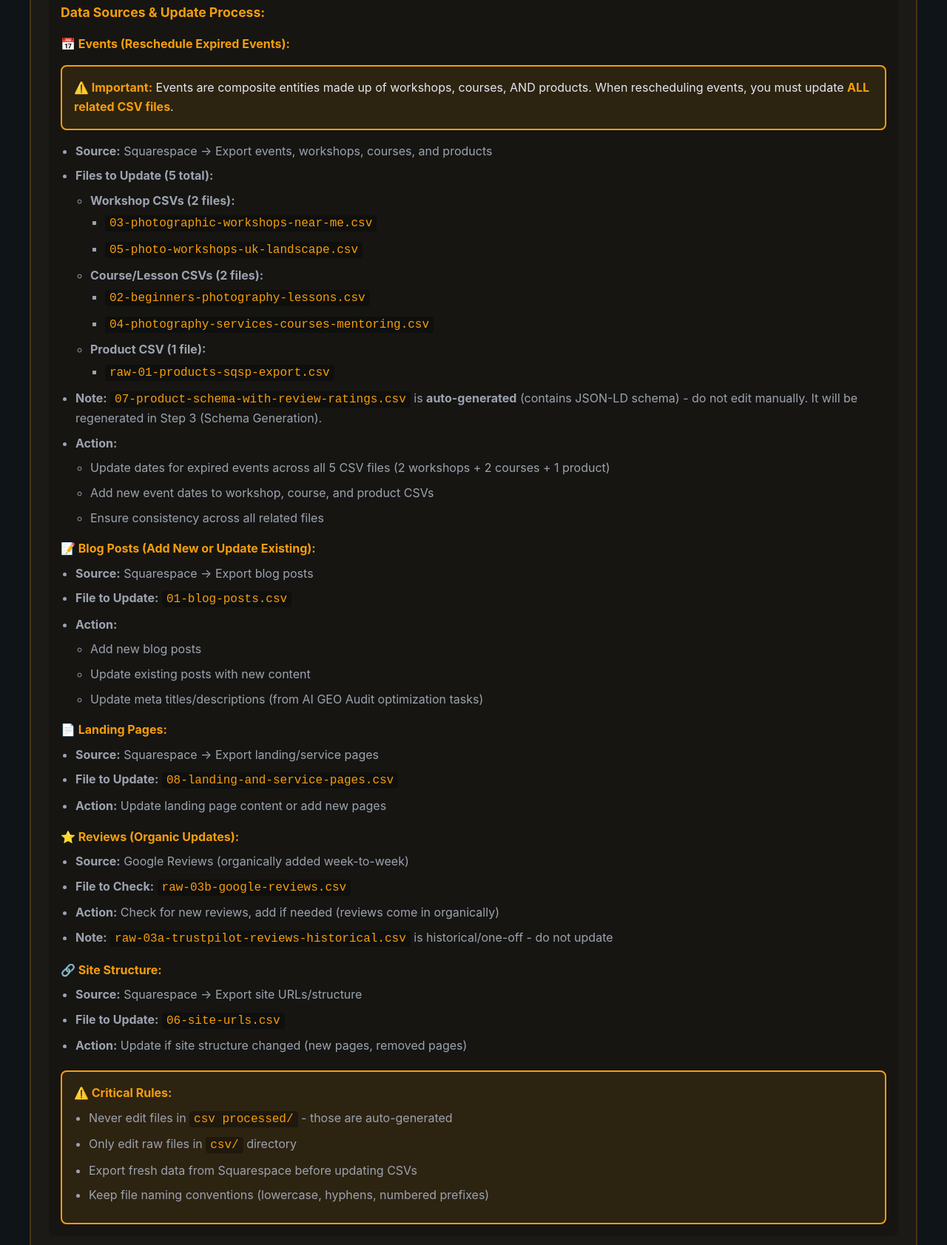
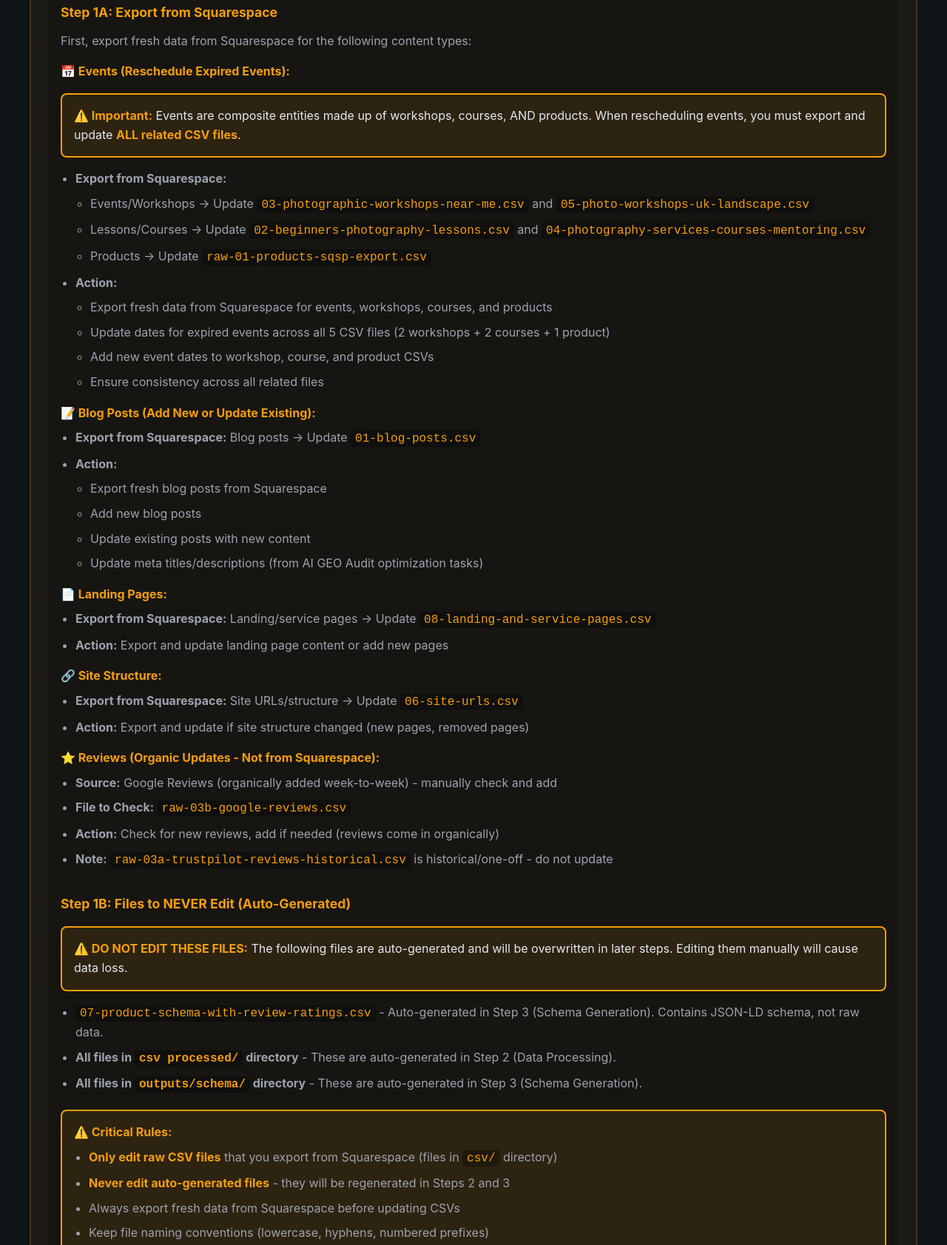
Before and after one commit to alanranger/apps-dashboard, a plain HTML site: page bau-workflow.html in a window 1280 px wide. Shown: the part 631-2314 px from the top of the page at 74% size. Drawn offline with Linux system fonts and the light colour scheme.

Commit message:
Restructure Step 1: Clearly separate Squarespace exports from auto-generated files

```diff
--- a/bau-workflow.html
+++ b/bau-workflow.html
@@ -234,38 +234,24 @@
         Export data from Squarespace and other sources, then update the raw CSV files in <code>alan-shared-resources/csv/</code>.
       </div>
       <div class="step-details">
-        <h3>Data Sources & Update Process:</h3>
+        <h3>Step 1A: Export from Squarespace</h3>
+        <p style="color: var(--text-muted); margin-bottom: 16px;">First, export fresh data from Squarespace for the following content types:</p>
 
         <h4 style="color: var(--brand); margin-top: 16px; margin-bottom: 8px;">📅 Events (Reschedule Expired Events):</h4>
         <div class="warning-box" style="margin-bottom: 16px;">
-          <strong>⚠️ Important:</strong> Events are composite entities made up of workshops, courses, AND products. When rescheduling events, you must update <strong>ALL related CSV files</strong>.
+          <strong>⚠️ Important:</strong> Events are composite entities made up of workshops, courses, AND products. When rescheduling events, you must export and update <strong>ALL related CSV files</strong>.
         </div>
         <ul>
-          <li><strong>Source:</strong> Squarespace → Export events, workshops, courses, and products</li>
-          <li><strong>Files to Update (5 total):</strong>
+          <li><strong>Export from Squarespace:</strong>
             <ul style="margin-top: 8px; margin-left: 20px;">
-              <li><strong>Workshop CSVs (2 files):</strong>
-                <ul style="margin-top: 4px; margin-left: 20px;">
-                  <li><code>03-photographic-workshops-near-me.csv</code></li>
-                  <li><code>05-photo-workshops-uk-landscape.csv</code></li>
-                </ul>
-              </li>
-              <li><strong>Course/Lesson CSVs (2 files):</strong>
-                <ul style="margin-top: 4px; margin-left: 20px;">
-                  <li><code>02-beginners-photography-lessons.csv</code></li>
-                  <li><code>04-photography-services-courses-mentoring.csv</code></li>
-                </ul>
-              </li>
-              <li><strong>Product CSV (1 file):</strong>
-                <ul style="margin-top: 4px; margin-left: 20px;">
-                  <li><code>raw-01-products-sqsp-export.csv</code></li>
-                </ul>
-              </li>
+              <li>Events/Workshops → Update <code>03-photographic-workshops-near-me.csv</code> and <code>05-photo-workshops-uk-landscape.csv</code></li>
+              <li>Lessons/Courses → Update <code>02-beginners-photography-lessons.csv</code> and <code>04-photography-services-courses-mentoring.csv</code></li>
+              <li>Products → Update <code>raw-01-products-sqsp-export.csv</code></li>
             </ul>
           </li>
-          <li><strong>Note:</strong> <code>07-product-schema-with-review-ratings.csv</code> is <strong>auto-generated</strong> (contains JSON-LD schema) - do not edit manually. It will be regenerated in Step 3 (Schema Generation).</li>
           <li><strong>Action:</strong>
             <ul style="margin-top: 8px; margin-left: 20px;">
+              <li>Export fresh data from Squarespace for events, workshops, courses, and products</li>
               <li>Update dates for expired events across all 5 CSV files (2 workshops + 2 courses + 1 product)</li>
               <li>Add new event dates to workshop, course, and product CSVs</li>
               <li>Ensure consistency across all related files</li>
@@ -275,10 +261,10 @@
 
         <h4 style="color: var(--brand); margin-top: 16px; margin-bottom: 8px;">📝 Blog Posts (Add New or Update Existing):</h4>
         <ul>
-          <li><strong>Source:</strong> Squarespace → Export blog posts</li>
-          <li><strong>File to Update:</strong> <code>01-blog-posts.csv</code></li>
+          <li><strong>Export from Squarespace:</strong> Blog posts → Update <code>01-blog-posts.csv</code></li>
           <li><strong>Action:</strong>
             <ul style="margin-top: 8px; margin-left: 20px;">
+              <li>Export fresh blog posts from Squarespace</li>
               <li>Add new blog posts</li>
               <li>Update existing posts with new content</li>
               <li>Update meta titles/descriptions (from AI GEO Audit optimization tasks)</li>
@@ -288,32 +274,40 @@
 
         <h4 style="color: var(--brand); margin-top: 16px; margin-bottom: 8px;">📄 Landing Pages:</h4>
         <ul>
-          <li><strong>Source:</strong> Squarespace → Export landing/service pages</li>
-          <li><strong>File to Update:</strong> <code>08-landing-and-service-pages.csv</code></li>
-          <li><strong>Action:</strong> Update landing page content or add new pages</li>
+          <li><strong>Export from Squarespace:</strong> Landing/service pages → Update <code>08-landing-and-service-pages.csv</code></li>
+          <li><strong>Action:</strong> Export and update landing page content or add new pages</li>
         </ul>
 
-        <h4 style="color: var(--brand); margin-top: 16px; margin-bottom: 8px;">⭐ Reviews (Organic Updates):</h4>
+        <h4 style="color: var(--brand); margin-top: 16px; margin-bottom: 8px;">🔗 Site Structure:</h4>
         <ul>
-          <li><strong>Source:</strong> Google Reviews (organically added week-to-week)</li>
+          <li><strong>Export from Squarespace:</strong> Site URLs/structure → Update <code>06-site-urls.csv</code></li>
+          <li><strong>Action:</strong> Export and update if site structure changed (new pages, removed pages)</li>
+        </ul>
+
+        <h4 style="color: var(--brand); margin-top: 16px; margin-bottom: 8px;">⭐ Reviews (Organic Updates - Not from Squarespace):</h4>
+        <ul>
+          <li><strong>Source:</strong> Google Reviews (organically added week-to-week) - manually check and add</li>
           <li><strong>File to Check:</strong> <code>raw-03b-google-reviews.csv</code></li>
           <li><strong>Action:</strong> Check for new reviews, add if needed (reviews come in organically)</li>
           <li><strong>Note:</strong> <code>raw-03a-trustpilot-reviews-historical.csv</code> is historical/one-off - do not update</li>
         </ul>
 
-        <h4 style="color: var(--brand); margin-top: 16px; margin-bottom: 8px;">🔗 Site Structure:</h4>
+        <h3 style="color: var(--brand); margin-top: 32px; margin-bottom: 12px;">Step 1B: Files to NEVER Edit (Auto-Generated)</h3>
+        <div class="warning-box" style="margin-bottom: 16px;">
+          <strong>⚠️ DO NOT EDIT THESE FILES:</strong> The following files are auto-generated and will be overwritten in later steps. Editing them manually will cause data loss.
+        </div>
         <ul>
-          <li><strong>Source:</strong> Squarespace → Export site URLs/structure</li>
-          <li><strong>File to Update:</strong> <code>06-site-urls.csv</code></li>
-          <li><strong>Action:</strong> Update if site structure changed (new pages, removed pages)</li>
+          <li><code>07-product-schema-with-review-ratings.csv</code> - Auto-generated in Step 3 (Schema Generation). Contains JSON-LD schema, not raw data.</li>
+          <li><strong>All files in <code>csv processed/</code> directory</strong> - These are auto-generated in Step 2 (Data Processing).</li>
+          <li><strong>All files in <code>outputs/schema/</code> directory</strong> - These are auto-generated in Step 3 (Schema Generation).</li>
         </ul>
 
         <div class="warning-box" style="margin-top: 20px;">
           <strong>⚠️ Critical Rules:</strong>
           <ul style="margin-top: 8px; margin-left: 20px;">
-            <li>Never edit files in <code>csv processed/</code> - those are auto-generated</li>
-            <li>Only edit raw files in <code>csv/</code> directory</li>
-            <li>Export fresh data from Squarespace before updating CSVs</li>
+            <li><strong>Only edit raw CSV files</strong> that you export from Squarespace (files in <code>csv/</code> directory)</li>
+            <li><strong>Never edit auto-generated files</strong> - they will be regenerated in Steps 2 and 3</li>
+            <li>Always export fresh data from Squarespace before updating CSVs</li>
             <li>Keep file naming conventions (lowercase, hyphens, numbered prefixes)</li>
           </ul>
         </div>
```
